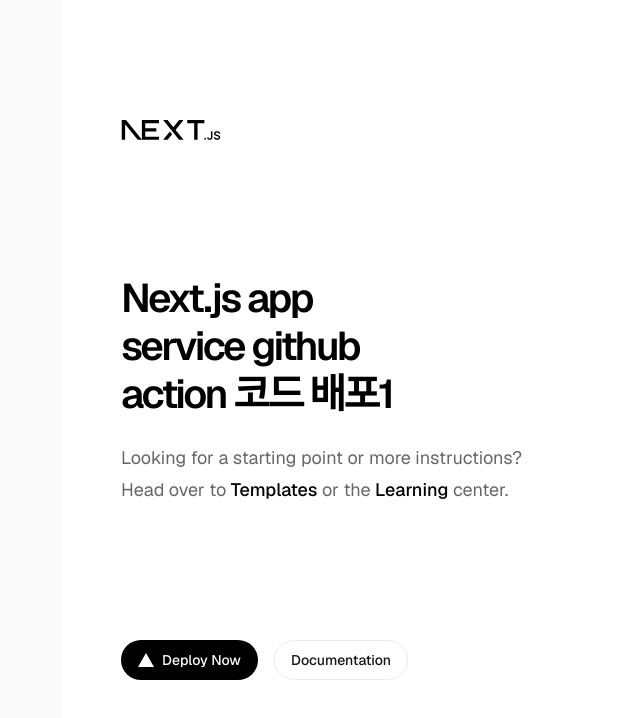
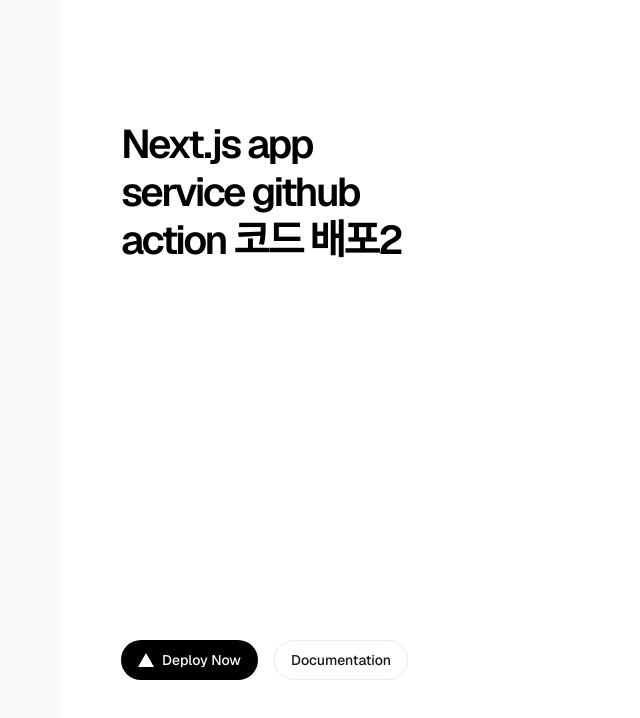
Before and after one commit to wizard113/nxt-sample, a Next.js app: page / in a window 1280 px wide. Shown: the top 718 px of the page, without its empty margins (179-819 px from the left). Built offline with nearby package versions, Linux system fonts and the light colour scheme.

Commit message:
gemini v7

```diff
--- a/src/app/page.tsx
+++ b/src/app/page.tsx
@@ -5,35 +5,8 @@
   return (
     <div className={styles.page}>
       <main className={styles.main}>
-        <Image
-          className={styles.logo}
-          src="/next.svg"
-          alt="Next.js logo"
-          width={100}
-          height={20}
-          priority
-        />
         <div className={styles.intro}>
-          <h1>Next.js app service github action 코드 배포1</h1>
-          <p>
-            Looking for a starting point or more instructions? Head over to{' '}
-            <a
-              href="https://vercel.com/templates?framework=next.js&utm_source=create-next-app&utm_medium=appdir-template-tw&utm_campaign=create-next-app"
-              target="_blank"
-              rel="noopener noreferrer"
-            >
-              Templates
-            </a>{' '}
-            or the{' '}
-            <a
-              href="https://nextjs.org/learn?utm_source=create-next-app&utm_medium=appdir-template-tw&utm_campaign=create-next-app"
-              target="_blank"
-              rel="noopener noreferrer"
-            >
-              Learning
-            </a>{' '}
-            center.
-          </p>
+          <h1>Next.js app service github action 코드 배포2</h1>
         </div>
         <div className={styles.ctas}>
           <a
```
